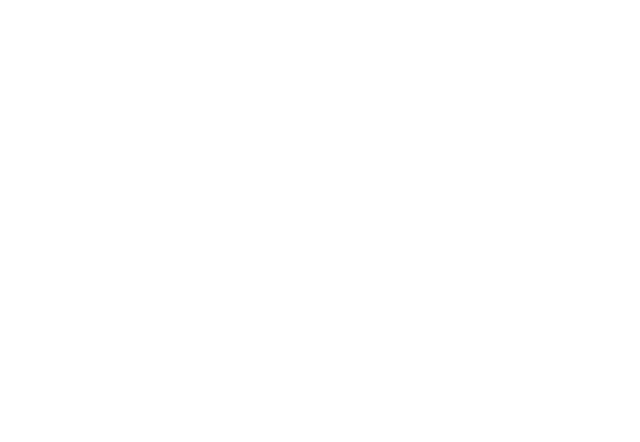
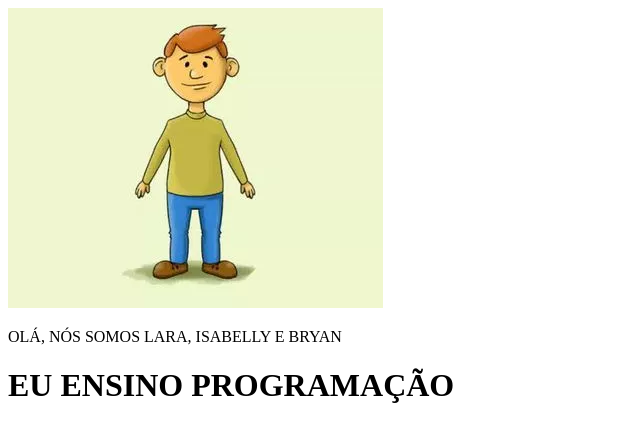
Before and after one commit to 20profmatheus/site2Cportfolio-sala, a plain HTML site: page index.html in a window 1280 px wide. Shown: the whole page, without its empty margins (0-640 px from the left). Drawn offline with Linux system fonts and the light colour scheme.

Commit message:
AULA 1604

```diff
--- a/index.html
+++ b/index.html
@@ -3,9 +3,13 @@
 <head>
     <meta charset="UTF-8">
     <meta name="viewport" content="width=device-width, initial-scale=1.0">
-    <title>Document</title>
+    <title>PORTFOLIO MATHEUS</title>
 </head>
 <body>
 
+    <img src="img/fotoprojeto.jpeg">
+    <p>OLÁ, NÓS SOMOS LARA, ISABELLY E BRYAN</p>
+    <h1>EU ENSINO PROGRAMAÇÃO</h1>
+
 </body>
 </html>
```
Also changed, not shown: img/fotoprojeto.jpeg (added), style.css (added).
